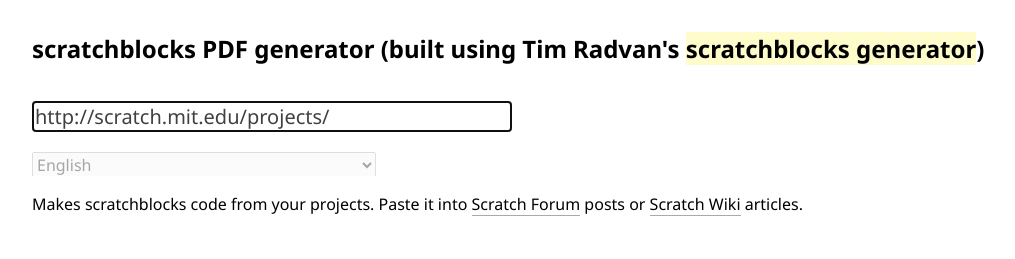
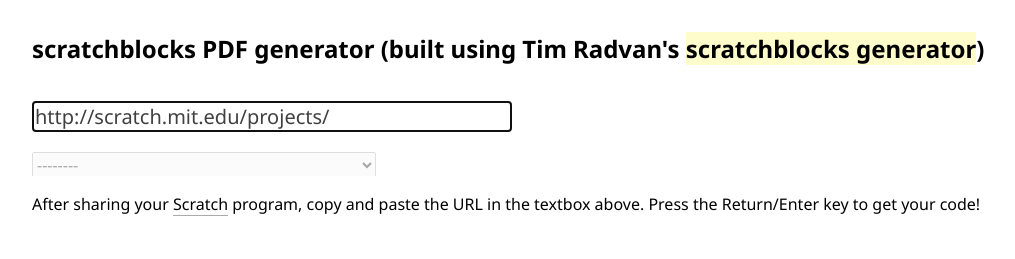
Before and after one commit to justincannady/scratchpdfer, a website: page generator/index.html in a window 1280 px wide. Shown: the whole page, without its empty margins (0-1015 px from the left). Drawn offline with nearby package versions, Linux system fonts and the light colour scheme.

Commit message:
I think I got it mikey!

```diff
--- a/generator/index.html
+++ b/generator/index.html
@@ -28,7 +28,7 @@
     <br>
 
     <select id="choose-lang" disabled>
-      <option value="en">English
+      <option value="en">--------
       <option value="de"> Deutsch (German)
       <option value="es"> Español (Spanish)
       <option value="fr"> Français (French)
@@ -126,11 +126,8 @@
   </div>
 
   <div id="intro">
-    <p>Makes scratchblocks code from your projects. Paste it into
-    <a href="http://scratch.mit.edu/forums/viewtopic.php?id=90403">Scratch
-    Forum</a> posts or <a href="http://wiki.scratch.mit.edu/wiki/Block_Plugin">
-    Scratch Wiki</a> articles.
-
+    <p>After sharing your <a href="mit.scratch.edu">Scratch</a> program, copy and paste
+      the URL in the textbox above. Press the Return/Enter key to get your code!
     </p>
   </div>
 
```
Also changed, not shown: index.html (+2 -2 lines).
